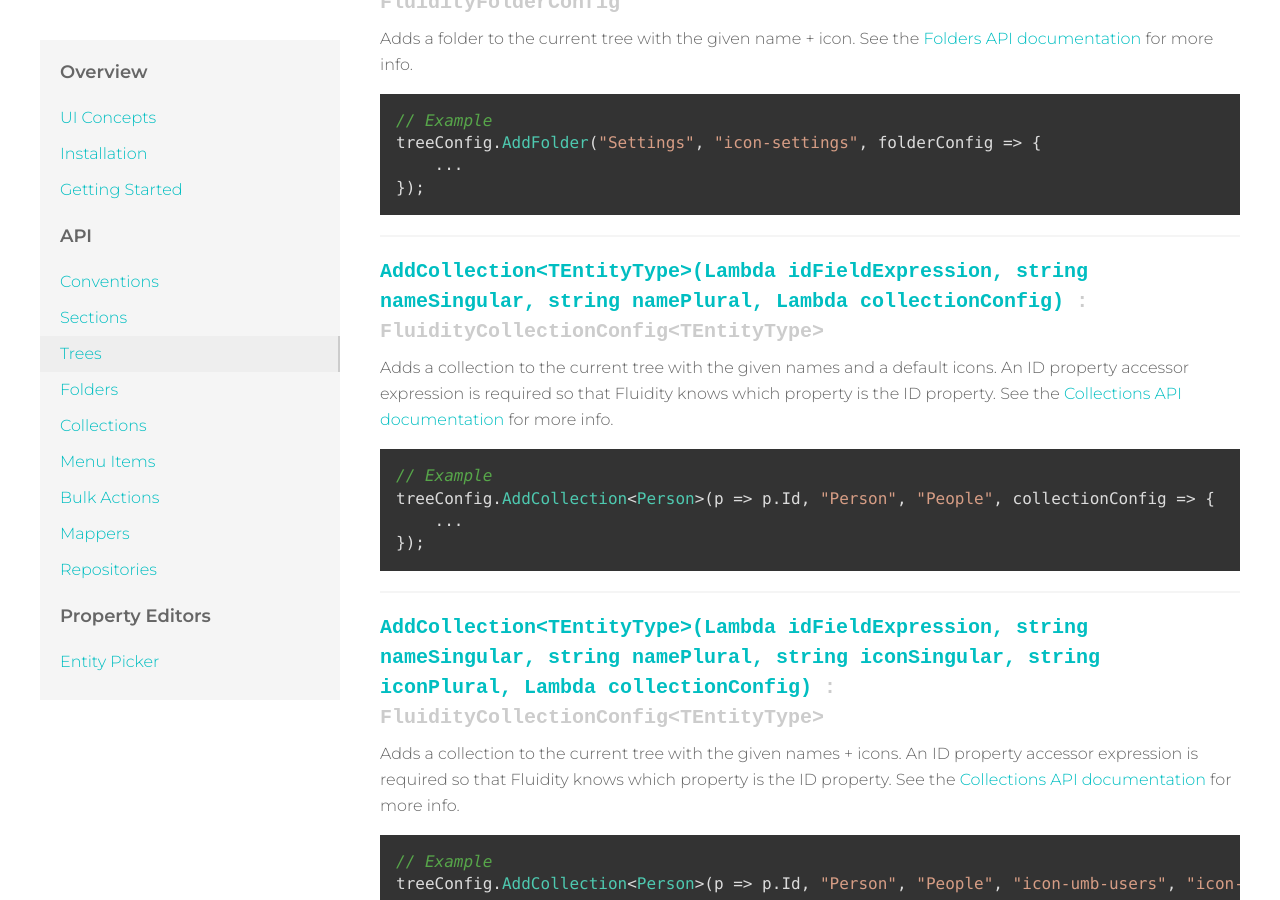
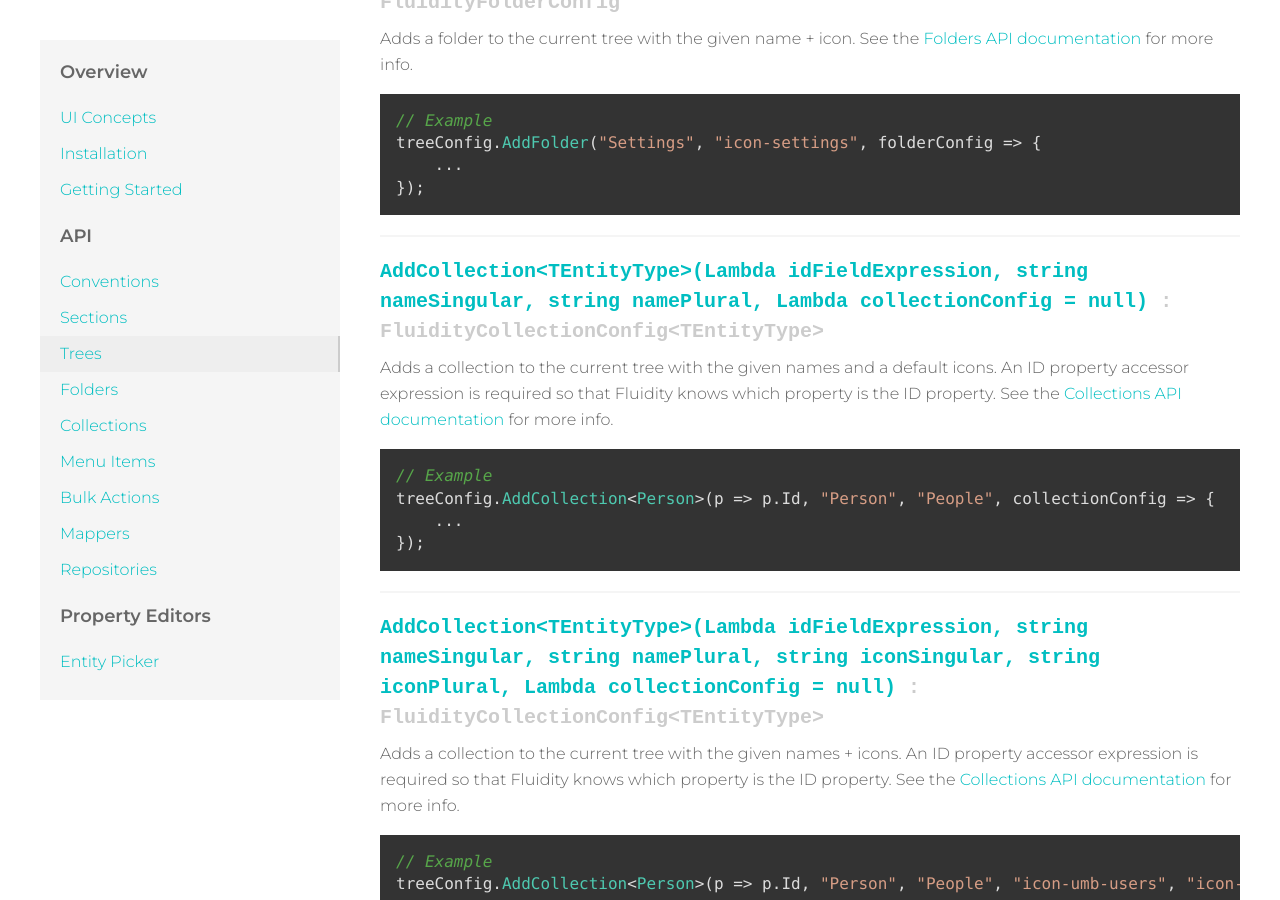
Before and after one commit to mattbrailsford/umbraco-fluidity, a Jekyll site: the page built from docs/_pages/02-api-02-trees.md, in a window 1280 px wide and 900 px high, scrolled down 1469 px. Built offline with Jekyll 4.4.1, drawn with Linux system fonts in a browser that asks for light colours.

Commit message:
Made collectionConfig param optional in signature

```diff
--- a/docs/_pages/02-api-02-trees.md
+++ b/docs/_pages/02-api-02-trees.md
@@ -68,7 +68,7 @@
 
 ---
 
-#### AddCollection&lt;TEntityType&gt;(Lambda idFieldExpression, string nameSingular, string namePlural, Lambda collectionConfig) *: FluidityCollectionConfig&lt;TEntityType&gt;*
+#### AddCollection&lt;TEntityType&gt;(Lambda idFieldExpression, string nameSingular, string namePlural, Lambda collectionConfig = null) *: FluidityCollectionConfig&lt;TEntityType&gt;*
 {: .signature}
 
 Adds a collection to the current tree with the given names and a default icons. An ID property accessor expression is required so that Fluidity knows which property is the ID property. See the [Collections API documentation]({{ site.baseurl }}/api/collections/) for more info.
@@ -82,7 +82,7 @@
 
 ---
 
-#### AddCollection&lt;TEntityType&gt;(Lambda idFieldExpression, string nameSingular, string namePlural, string iconSingular, string iconPlural, Lambda collectionConfig) *: FluidityCollectionConfig&lt;TEntityType>*
+#### AddCollection&lt;TEntityType&gt;(Lambda idFieldExpression, string nameSingular, string namePlural, string iconSingular, string iconPlural, Lambda collectionConfig = null) *: FluidityCollectionConfig&lt;TEntityType&gt;*
 {: .signature}
 
 Adds a collection to the current tree with the given names + icons. An ID property accessor expression is required so that Fluidity knows which property is the ID property. See the [Collections API documentation]({{ site.baseurl }}/api/collections/) for more info.
```
